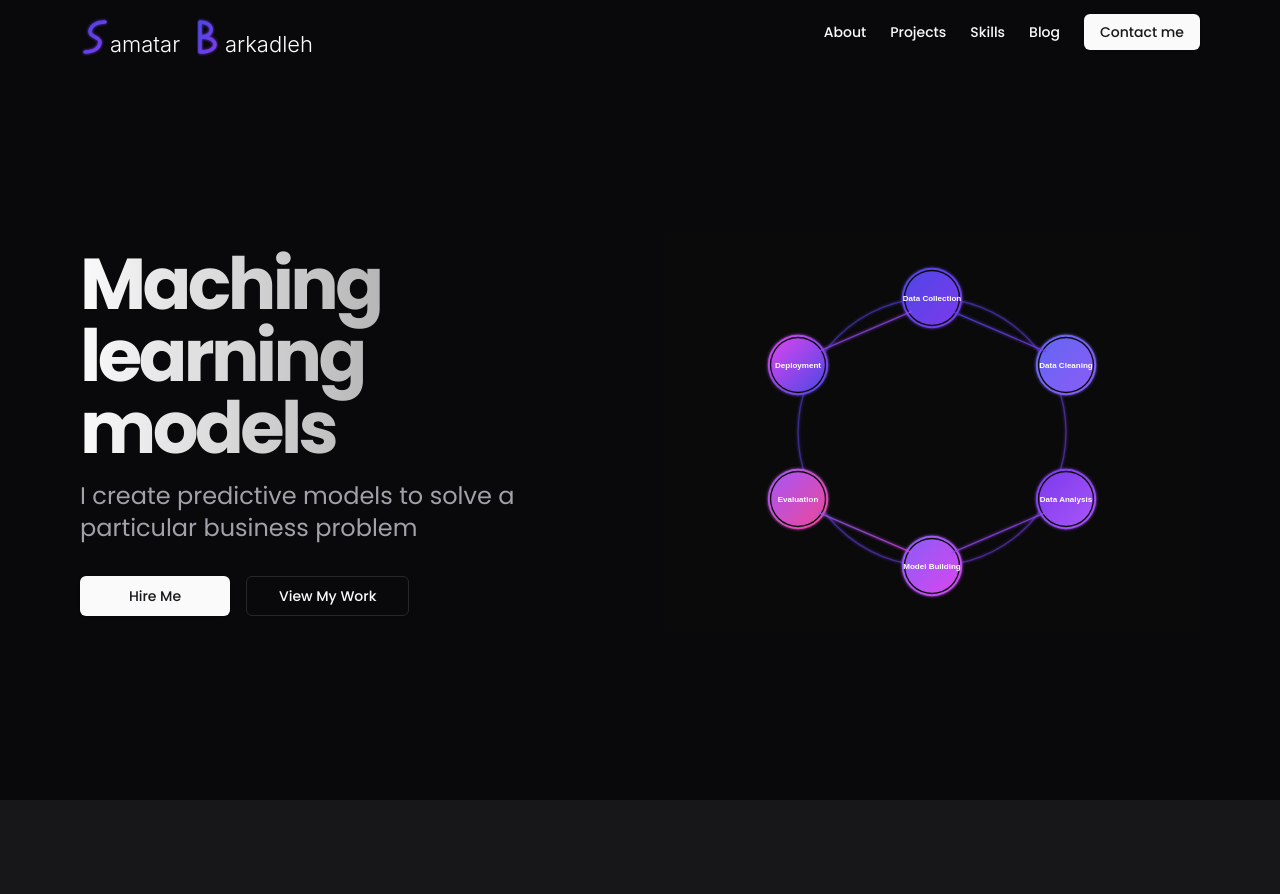
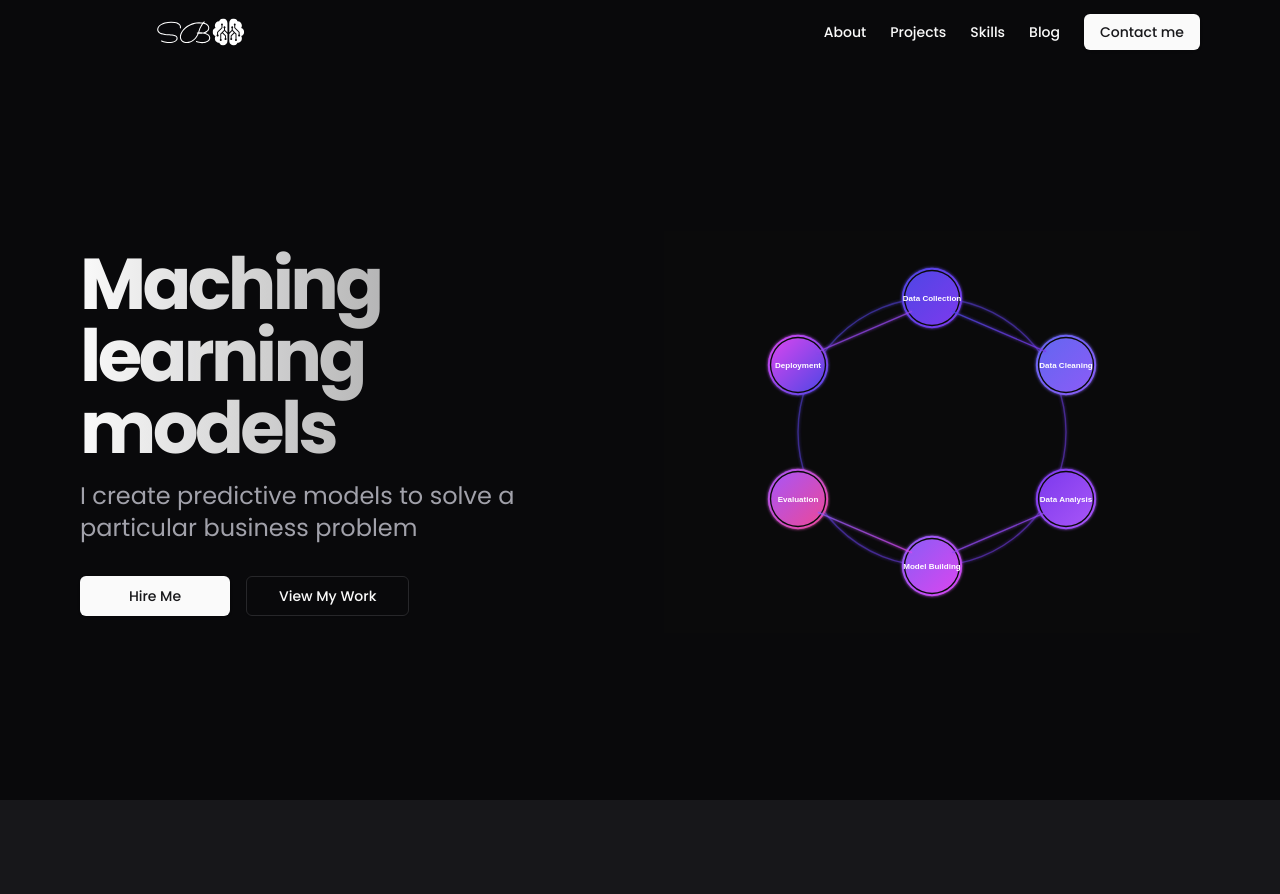
Before and after one commit to samatarmoussa111/portfolio-last, a Next.js app: page / in a window 1280 px wide. Shown: the top 894 px of the page. Built offline with nearby package versions, Linux system fonts and the light colour scheme.

Commit message:
refactor: about and logo

```diff
--- a/components/about.tsx
+++ b/components/about.tsx
@@ -58,7 +58,7 @@ export function About() {
             <div className="flex flex-col md:flex-row justify-between items-center md:items-start gap-8">
               <div className="space-y-4">
                 <h2 className="text-3xl font-bold tracking-tighter">
-                  A Journey Through Math and Tech.
+                  Hi, I&apos;m Samatar Barkadleh
                 </h2>
                 <p className="text-muted-foreground">
                   Hi, I&apos;m Samatar Barkadleh. Math taught me how to solve
--- a/components/navigation.tsx
+++ b/components/navigation.tsx
@@ -39,7 +39,7 @@ export function Navigation() {
       <div className="container flex h-16 items-center justify-between px-4 md:px-20">
         <Link href="/" className="relative w-[240px] h-[50px]">
           <Image
-            src="/logo.svg"
+            src="/logo-transparent-svg.svg"
             alt="Samatar Barkadleh"
             fill
             className="object-contain"
```
Also changed, not shown: public/logo-svg.svg (added), public/logo-transparent-svg.svg (added).
